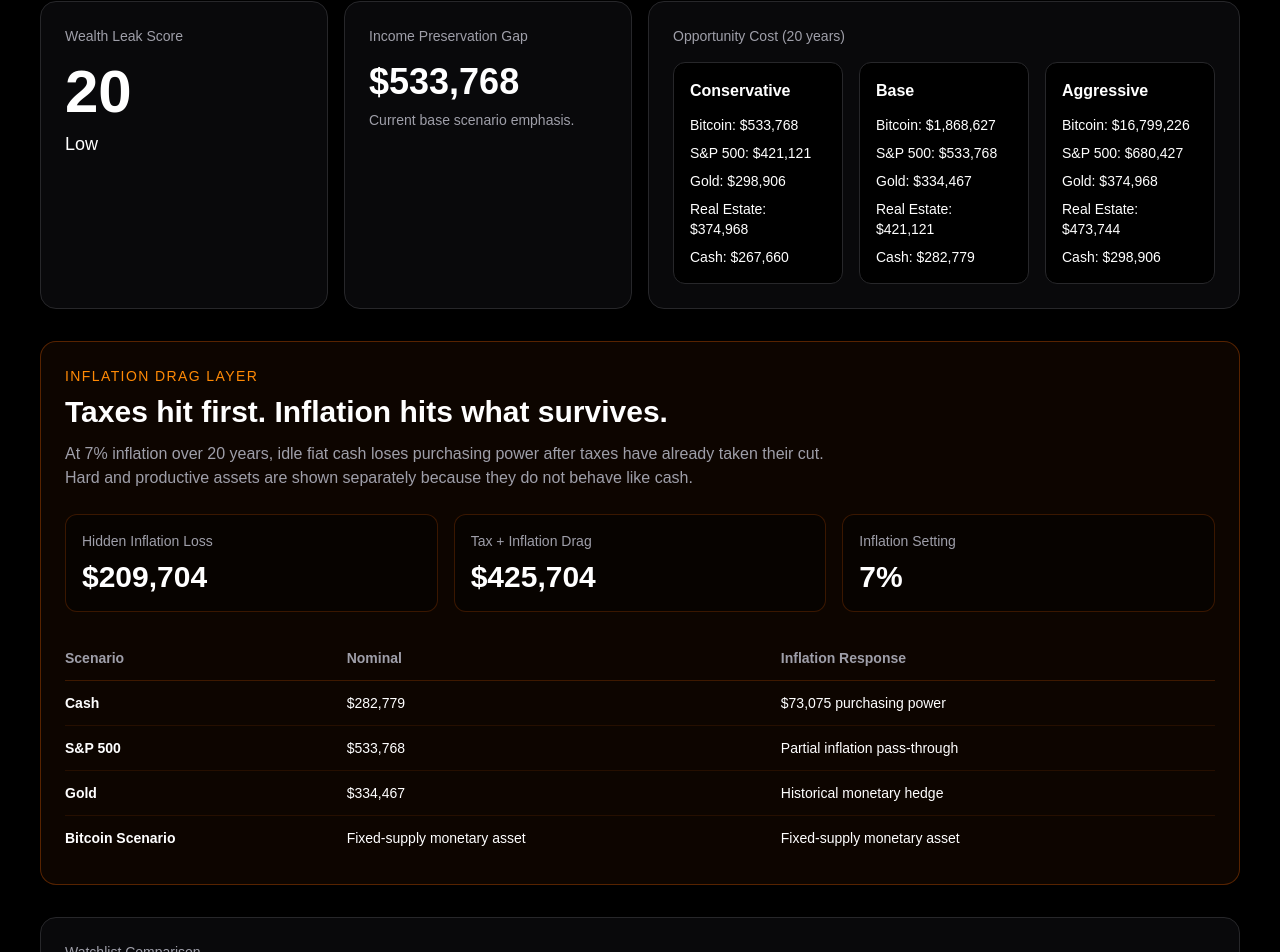
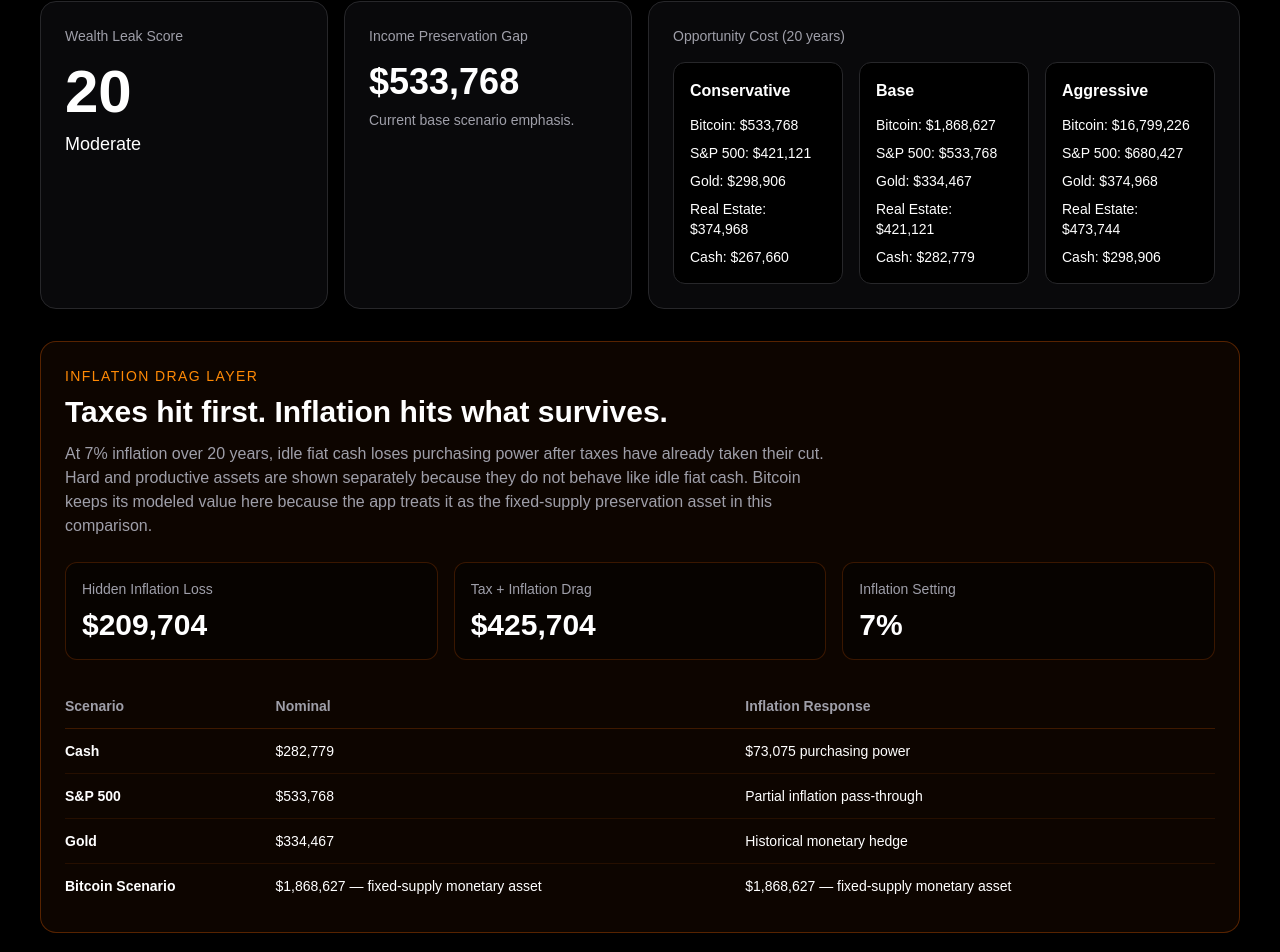
Before and after one commit to Dabberman10X/taxtaker, a Next.js app: page /calculator in a window 1280 px wide. Shown: the part 731-1683 px from the top of the page. Built offline with nearby package versions, Linux system fonts and the light colour scheme; no server answers; the database is empty.

Commit message:
Fix wealth leak score and restore BTC inflation value

```diff
--- a/src/app/calculator/page.tsx
+++ b/src/app/calculator/page.tsx
@@ -1,7 +1,6 @@
 import Link from 'next/link'
 import { createClient } from '@/lib/supabase/server'
 import { calculateTaxFreedomDay } from '@/lib/calc/taxFreedomDay'
-import { calculateLeakScore } from '@/lib/calc/leakScore'
 import { opportunityCost } from '@/lib/calc/opportunityCost'
 import { rankLocations } from '@/lib/calc/rankLocations'
 import CopyShareCard from '@/components/CopyShareCard'
@@ -176,7 +175,18 @@ export default async function CalculatorPage({
   const { taxPaid, daysWorkedForTaxes, taxFreedomDay } =
     calculateTaxFreedomDay(income, taxRate)
 
-  const leak = calculateLeakScore(taxRate)
+  const wealthLeakPercent = (daysWorkedForTaxes / 365) * 100
+  const leak = {
+    score: Math.round(wealthLeakPercent),
+    category:
+      wealthLeakPercent >= 40
+        ? 'Extreme'
+        : wealthLeakPercent >= 30
+          ? 'High'
+          : wealthLeakPercent >= 20
+            ? 'Moderate'
+            : 'Low',
+  }
 
   const annualBtcLost = taxPaid / BTC_PRICE
   const btcLost20y = annualBtcLost * years
@@ -584,7 +594,7 @@ export default async function CalculatorPage({
           <div className='text-sm uppercase tracking-widest text-orange-400'>Inflation Drag Layer</div>
           <h2 className='mt-2 text-3xl font-bold'>Taxes hit first. Inflation hits what survives.</h2>
           <p className='mt-3 max-w-3xl text-zinc-400'>
-            At {inflationRatePercent.toFixed(0)}% inflation over {years} years, idle fiat cash loses purchasing power after taxes have already taken their cut. Hard and productive assets are shown separately because they do not behave like cash.
+            At {inflationRatePercent.toFixed(0)}% inflation over {years} years, idle fiat cash loses purchasing power after taxes have already taken their cut. Hard and productive assets are shown separately because they do not behave like idle fiat cash. Bitcoin keeps its modeled value here because the app treats it as the fixed-supply preservation asset in this comparison.
           </p>
 
           <div className='mt-6 grid grid-cols-1 gap-4 md:grid-cols-3'>
@@ -631,8 +641,8 @@ export default async function CalculatorPage({
                 </tr>
                 <tr>
                   <td className='py-3 pr-4 font-semibold'>Bitcoin Scenario</td>
-                  <td className='py-3 pr-4'>Fixed-supply monetary asset</td>
-                  <td className='py-3 pr-4'>Fixed-supply monetary asset</td>
+                  <td className='py-3 pr-4'>{formatCurrency(btcScenarioValue, currentJurisdiction.currency_code ?? 'CAD')} — fixed-supply monetary asset</td>
+                  <td className='py-3 pr-4'>{formatCurrency(btcScenarioValue, currentJurisdiction.currency_code ?? 'CAD')} — fixed-supply monetary asset</td>
                 </tr>
               </tbody>
             </table>
```
